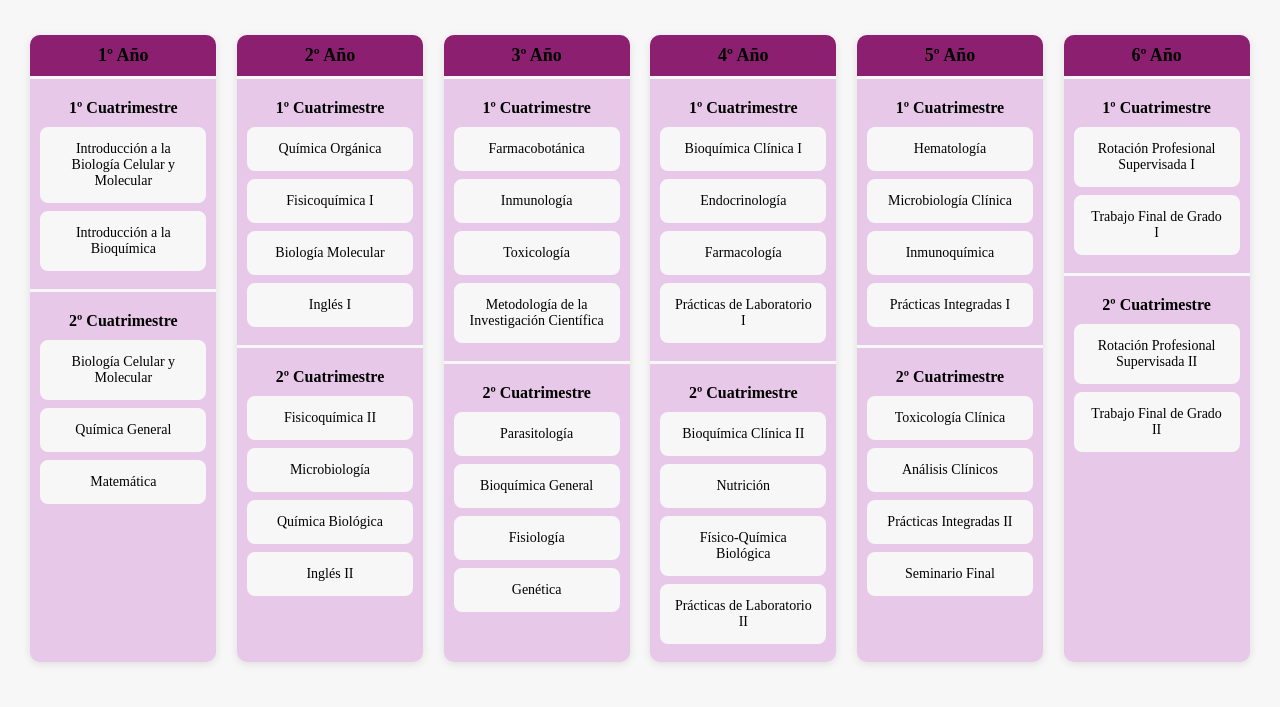
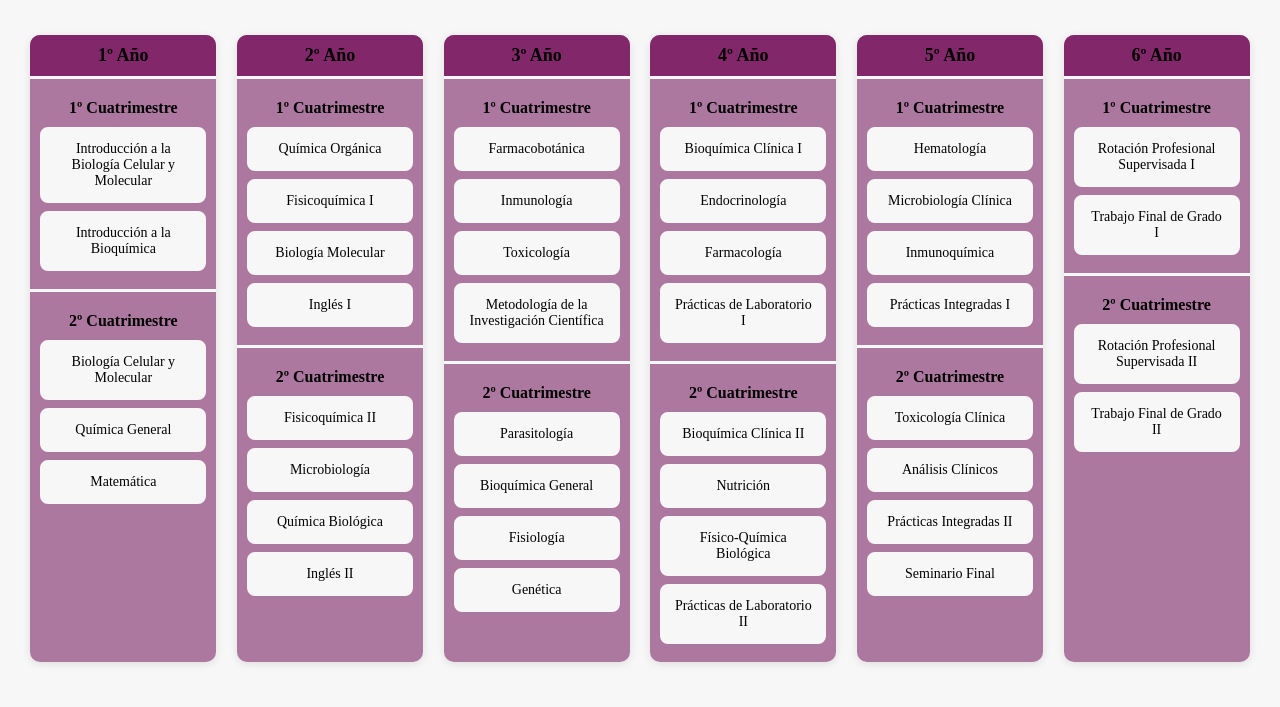
Before and after one commit to Ppau08/Bioqu-mica-Malla-curricular, a plain HTML site: page index.html in a window 1280 px wide. Shown: the part 93-800 px from the top of the page. Drawn offline with Linux system fonts and the light colour scheme.

Commit message:
Update index.html

```diff
--- a/index.html
+++ b/index.html
@@ -24,7 +24,7 @@
     }
 
     .year-column {
-      background-color: #e7c8e8;
+      background-color: #ad789f;
       border-radius: 10px;
       box-shadow: 0 2px 8px rgba(0, 0, 0, 0.1);
       width: 15%;
@@ -34,7 +34,7 @@
 
     .year-column h2 {
       text-align: center;
-      background-color: #8c1f6f;
+      background-color: #82276a;
       margin: 0;
       padding: 10px;
       border-top-left-radius: 10px;
```
